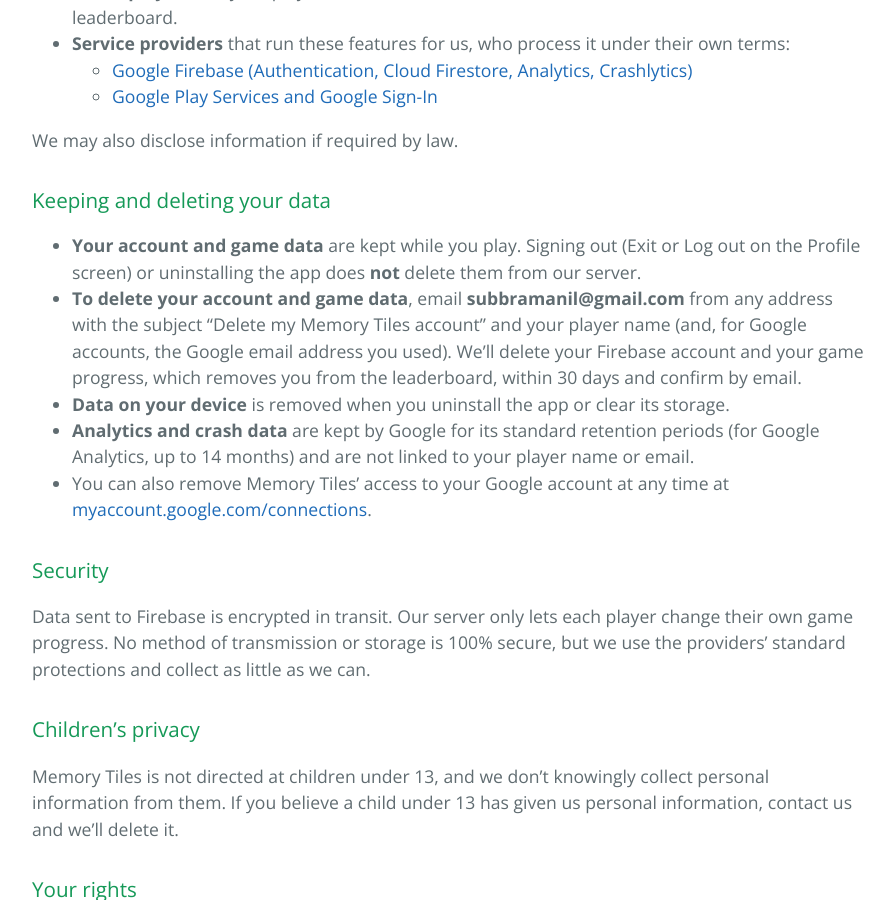
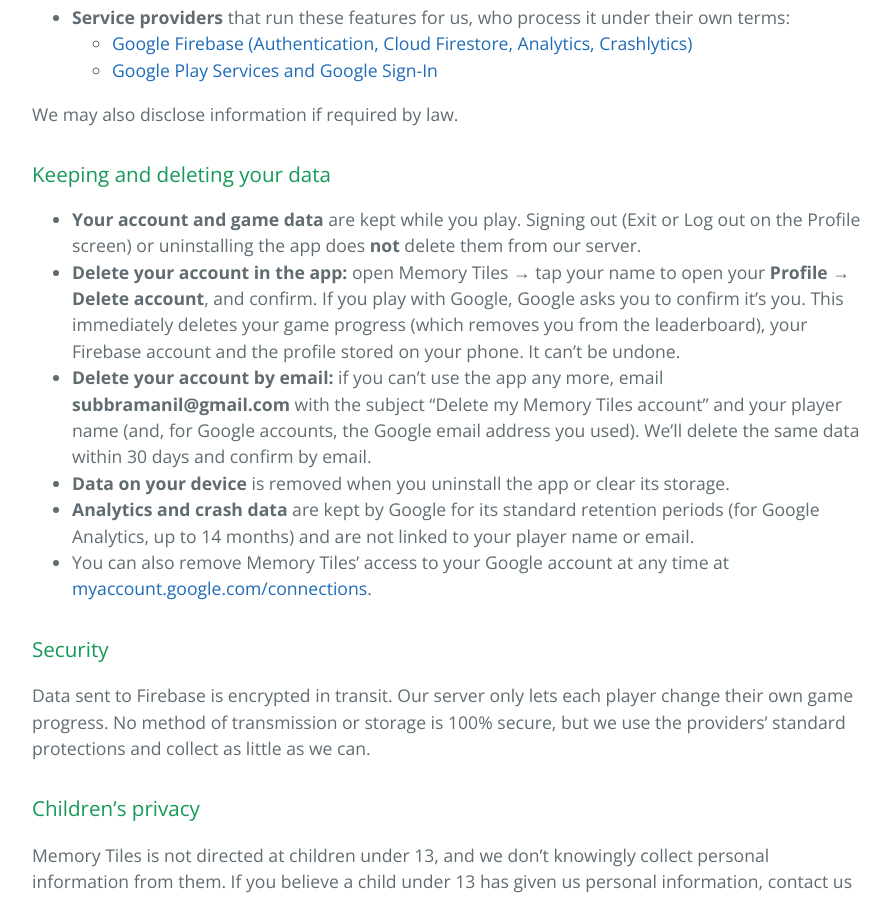
Before and after one commit to chaturaloka/chaturaloka.github.io, a Jekyll site: the page built from MemoryTiles_Policies.md, in a window 1280 px wide and 900 px high, scrolled down 2215 px. Shown: the whole window, without its empty margins (192-1086 px from the left). Built offline with Jekyll 4.4.1, drawn with Linux system fonts in a browser that asks for light colours; some of the changed text lies outside the part shown.

Commit message:
Memory Tiles privacy policy: in-app account deletion
Co-Authored-By: Claude Opus 5.5 <noreply@anthropic.com>

```diff
--- a/MemoryTiles_Policies.md
+++ b/MemoryTiles_Policies.md
@@ -17,7 +17,7 @@ ChaturaLoka ("we") makes Memory Tiles, a free memory game for Android: flip two
 * If you continue with Google, Google shares your **name, email address and profile photo** with Memory Tiles. Your email address and photo are never shown to other players.
 * We use Google Firebase to understand how the app is used and to fix crashes.
 * We **don't sell your data and don't show ads**.
-* You can ask us to **delete your account and game data** at any time (see "Keeping and deleting your data").
+* You can **delete your account** and game data at any time, in the app or by email.
 
 ### Information we collect
 
@@ -63,7 +63,8 @@ We may also disclose information if required by law.
 ### Keeping and deleting your data
 
 * **Your account and game data** are kept while you play. Signing out (Exit or Log out on the Profile screen) or uninstalling the app does **not** delete them from our server.
-* **To delete your account and game data**, email **subbramanil@gmail.com** from any address with the subject "Delete my Memory Tiles account" and your player name (and, for Google accounts, the Google email address you used). We'll delete your Firebase account and your game progress, which removes you from the leaderboard, within 30 days and confirm by email.
+* **Delete your account in the app:** open Memory Tiles → tap your name to open your **Profile** → **Delete account**, and confirm. If you play with Google, Google asks you to confirm it's you. This immediately deletes your game progress (which removes you from the leaderboard), your Firebase account and the profile stored on your phone. It can't be undone.
+* **Delete your account by email:** if you can't use the app any more, email **subbramanil@gmail.com** with the subject "Delete my Memory Tiles account" and your player name (and, for Google accounts, the Google email address you used). We'll delete the same data within 30 days and confirm by email.
 * **Data on your device** is removed when you uninstall the app or clear its storage.
 * **Analytics and crash data** are kept by Google for its standard retention periods (for Google Analytics, up to 14 months) and are not linked to your player name or email.
 * You can also remove Memory Tiles' access to your Google account at any time at [myaccount.google.com/connections](https://myaccount.google.com/connections).
```
